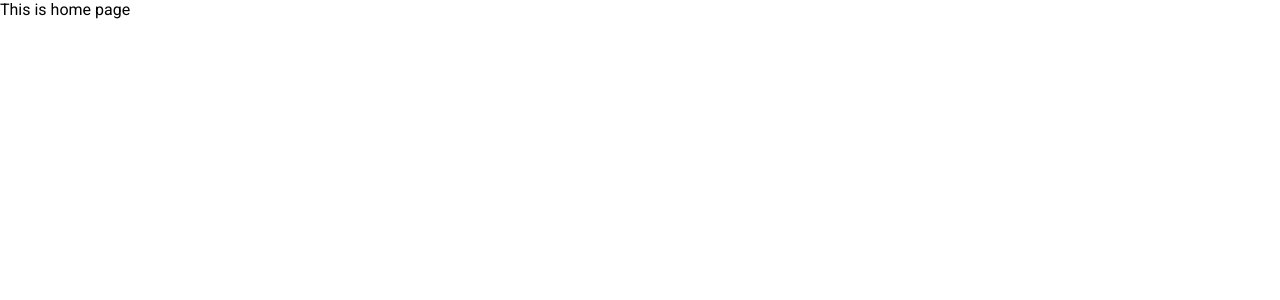
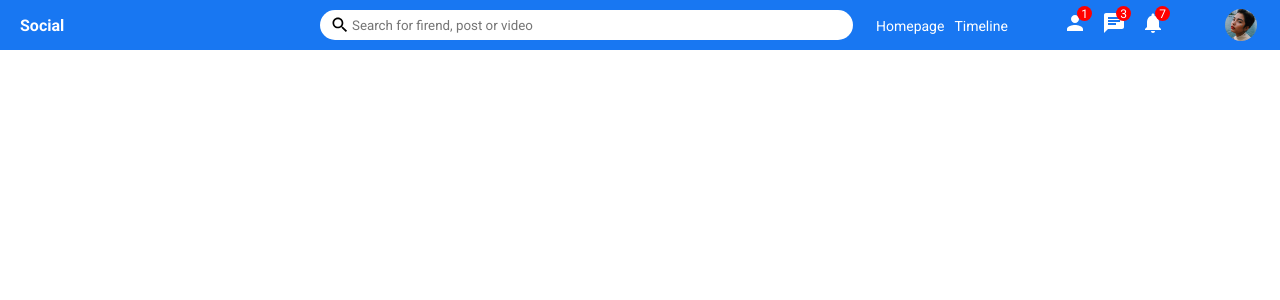
Before and after one commit to dev-revelations/social-app-react-ui, a React (Create React App) app: page / in a window 1280 px wide. Shown: the top 300 px of the page. Built offline with nearby package versions, Linux system fonts and the light colour scheme.

Commit message:
Implementing topbar

```diff
--- /dev/null
+++ b/src/components/topbar/Topbar.jsx
@@ -0,0 +1,40 @@
+import React from 'react';
+import "./topbar.css";
+import { Search, Person, Chat, Notifications } from "@material-ui/icons"
+
+export default function Topbar() {
+    return (
+        <div className="topbarContainer">
+            <div className="topbarLeft">
+                <span className="logo">Social</span>
+            </div>
+            <div className="topbarCenter">
+                <div className="searchbar">
+                    <Search className="searchIcon" />
+                    <input placeholder="Search for firend, post or video" className="searchInput" />
+                </div>
+            </div>
+            <div className="topbarRight">
+                <div className="topbarLinks">
+                    <span className="topbarLink">Homepage</span>
+                    <span className="topbarLink">Timeline</span>
+                </div>
+                <div className="topbarIcons">
+                    <div className="topbarIconItem">
+                        <Person />
+                        <span className="topbarIconBadge">1</span>
+                    </div>
+                    <div className="topbarIconItem">
+                        <Chat />
+                        <span className="topbarIconBadge">3</span>
+                    </div>
+                    <div className="topbarIconItem">
+                        <Notifications />
+                        <span className="topbarIconBadge">7</span>
+                    </div>
+                </div>
+                <img src="/assets/person/4.jpeg" alt="Profile Image" className="topbarProfileImg" />
+            </div>
+        </div>
+    );
+}
--- /dev/null
+++ b/src/components/topbar/topbar.css
@@ -0,0 +1,95 @@
+.topbarContainer {
+    height: 50px;
+    width: 100%;
+    background-color: #1877f2;
+    display: flex;
+    align-items: center;
+    position: sticky;
+    top: 0;
+}
+
+.topbarLeft {
+    flex: 3
+}
+
+.logo {
+    font-style: 24px;
+    margin-left: 20px;
+    font-weight: bold;
+    color: white;
+    cursor: pointer;
+}
+
+.topbarCenter {
+    flex: 5;
+}
+
+.searchbar {
+    width: 100%;
+    height: 30px;
+    background-color: white;
+    border-radius: 30px;
+    display: flex;
+    align-items: center;
+}
+
+.searchIcon {
+    font-size: 20px !important;
+    margin-left: 10px;
+}
+
+.searchInput {
+    border: none;
+    width: 70%;
+}
+
+.searchInput:focus {
+    outline: none;
+}
+
+.topbarRight {
+    flex: 4;
+    display: flex;
+    align-items: center;
+    justify-content: space-around;
+    color: white;
+}
+
+.topbarLink {
+    margin-right: 10px;
+    font-size: 14px;
+    cursor: pointer;
+}
+
+.topbarIcons {
+    display: flex;
+}
+
+.topbarIconItem {
+    margin-right: 15px;
+    cursor: pointer;
+    position: relative;
+}
+
+.topbarIconBadge {
+    width: 15px;
+    height: 15px;
+    background-color: red;
+    border-radius: 50%;
+    color: white;
+    position: absolute;
+    top: -5px;
+    right: -5px;
+    display: flex;
+    align-items: center;
+    justify-content: center;
+    font-size: 12px;
+}
+
+.topbarProfileImg {
+    width: 32px;
+    height: 32px;
+    border-radius: 50%;
+    object-fit: cover;
+    cursor: pointer;
+}
--- a/src/pages/home/Home.js
+++ b/src/pages/home/Home.js
@@ -1,9 +1,8 @@
 import React from 'react';
+import Topbar from '../../components/topbar/Topbar';
 
 export default function Home() {
     return (
-        <div>
-            This is home page
-        </div>
+        <Topbar/>
     );
 }
```
